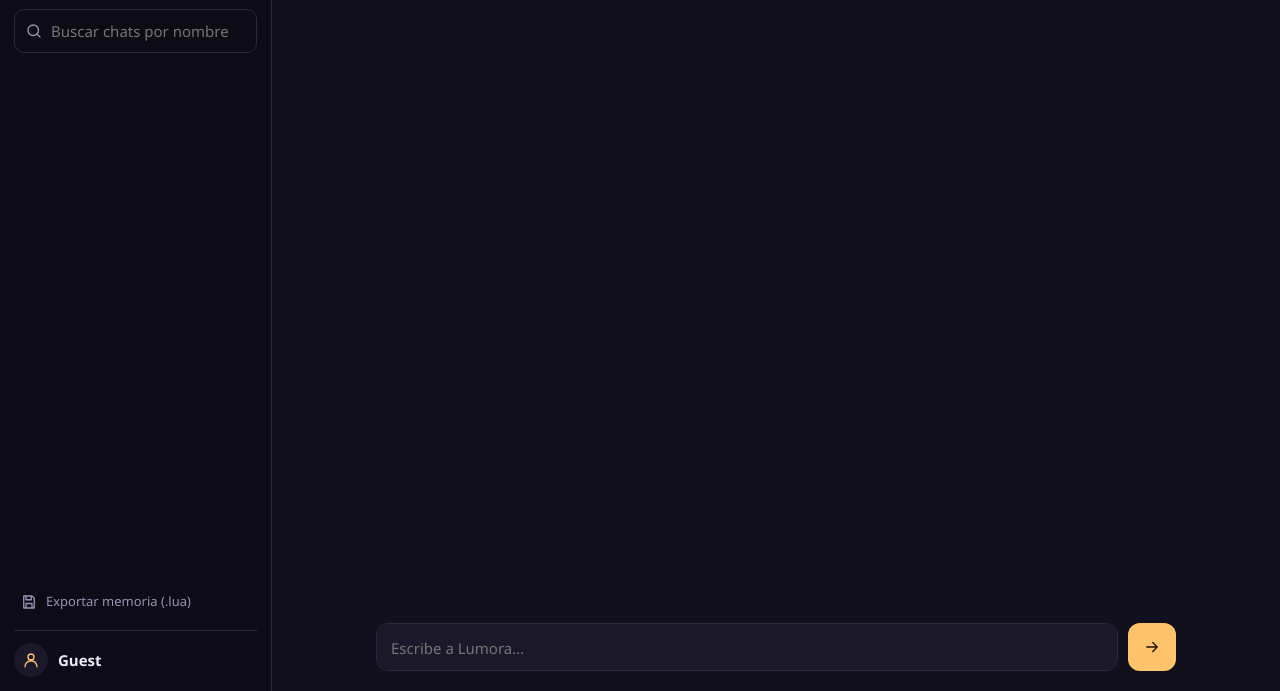
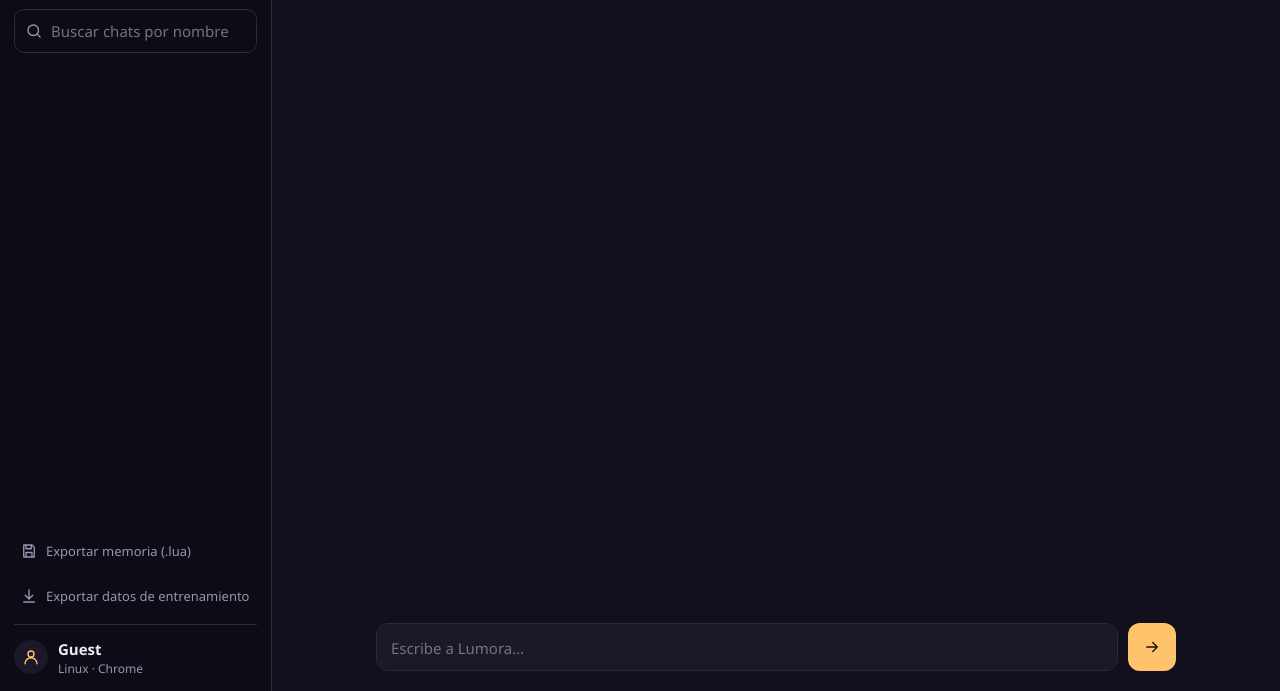
Before and after one commit to overthcode2011-stack/Lumora-AI, a plain HTML site: page Lumora/index.html in a window 1280 px wide. Shown: the part 109-800 px from the top of the page. Drawn offline with Linux system fonts and the light colour scheme; no server answers.

Commit message:
Add button to export training data

```diff
--- a/Lumora/index.html
+++ b/Lumora/index.html
@@ -32,6 +32,7 @@
   <label class="search"><svg class="i"><use href="#i-search"/></svg><input id="q" placeholder="Buscar chats por nombre" autocomplete="off"></label>
   <nav id="list" aria-label="Chats"></nav>
   <button class="ghost" id="exp"><svg class="i"><use href="#i-save"/></svg>Exportar memoria (.lua)</button>
+  <button class="ghost" id="ds"><svg class="i"><use href="#i-down"/></svg>Exportar datos de entrenamiento</button>
   <div class="acct"><div class="av"><svg class="i"><use href="#i-user"/></svg></div><div><b>Guest</b><small id="dev"></small></div></div>
  </aside>
  <main>
```
